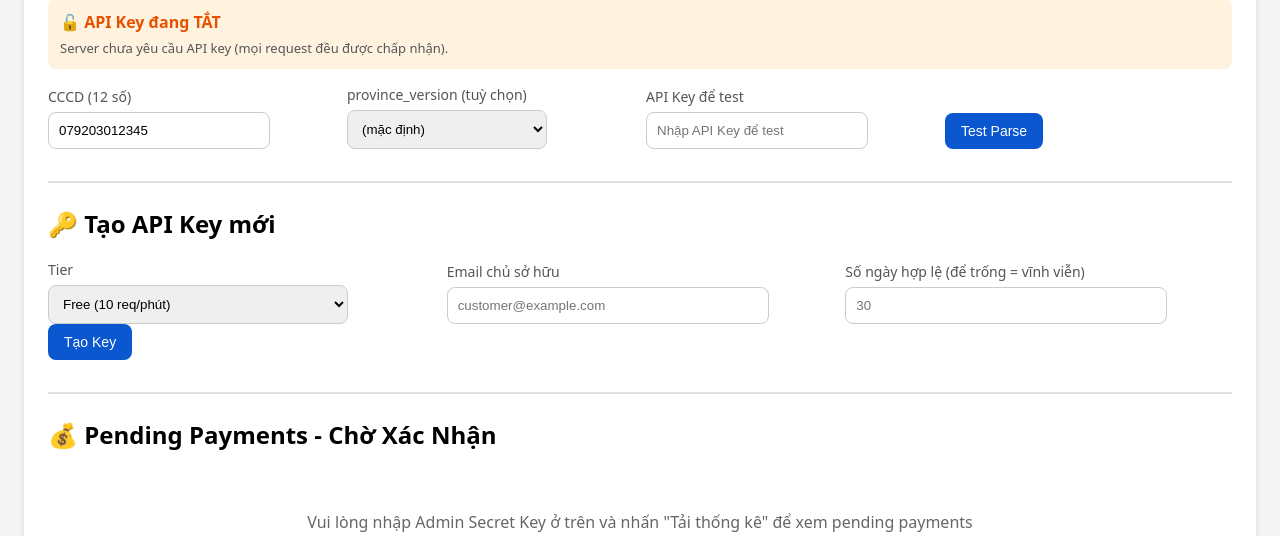
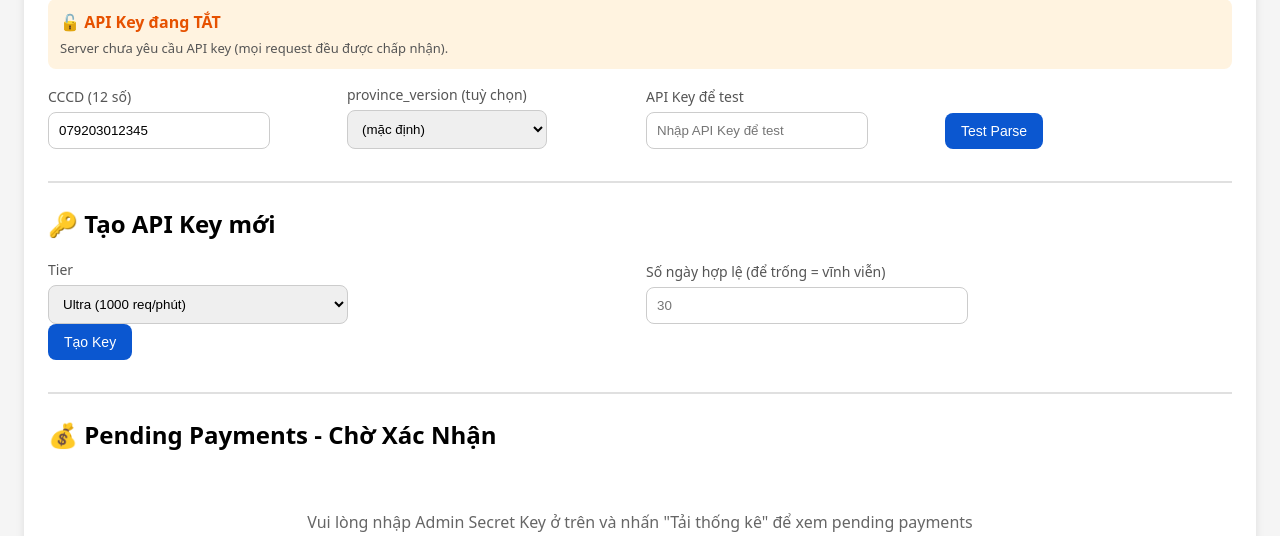
Before and after one commit to dangminhtai/cccd-api, a Flask app: template app/templates/admin.html in a window 1280 px wide. Shown: the part 324-860 px from the top of the page. Run offline with Flask 3, Linux system fonts and the light colour scheme; the template is opened without the code that fills it, so the values that code supplies are empty; parts of the project's set-up code (start-up, migrations or seed data) failed here and were passed over.

Commit message:
feat: remove email requirement from admin create API key
- Admin can now create API keys without email (for testing)
- Email field removed from admin UI
- Backend accepts None for owner_email, sets to 'admin_test'
- Simplify admin test key creation flow

```diff
--- a/app/templates/admin.html
+++ b/app/templates/admin.html
@@ -157,12 +157,8 @@
               <select id="createTier">
                 <option value="free">Free (10 req/phút)</option>
                 <option value="premium">Premium (100 req/phút)</option>
-                <option value="ultra">Ultra (1000 req/phút)</option>
+                <option value="ultra" selected>Ultra (1000 req/phút)</option>
               </select>
-            </div>
-            <div>
-              <label>Email chủ sở hữu</label>
-              <input id="createEmail" type="email" placeholder="customer@example.com" />
             </div>
             <div>
               <label>Số ngày hợp lệ (để trống = vĩnh viễn)</label>
@@ -439,7 +435,6 @@
       async function createKey() {
         const adminKey = document.getElementById("adminKey").value.trim();
         const tier = document.getElementById("createTier").value;
-        const email = document.getElementById("createEmail").value.trim();
         const days = document.getElementById("createDays").value.trim();
 
         if (!adminKey) {
@@ -447,18 +442,11 @@
           return;
         }
 
-        if (!email) {
-          document.getElementById("createError").textContent = "Vui lòng nhập email";
-          document.getElementById("createError").style.display = "block";
-          document.getElementById("createSuccess").style.display = "none";
-          return;
-        }
-
         document.getElementById("createError").style.display = "none";
         document.getElementById("createSuccess").style.display = "none";
 
         try {
-          const body = { tier, email };
+          const body = { tier };
           if (days) {
             const daysNum = parseInt(days);
             if (isNaN(daysNum) || daysNum < 1) {
@@ -490,7 +478,6 @@
           document.getElementById("createSuccess").style.display = "block";
 
           // Reset form
-          document.getElementById("createEmail").value = "";
           document.getElementById("createDays").value = "";
 
           // Reload stats để cập nhật số lượng keys
```
Also changed, not shown: routes/admin.py (+6 -16 lines), services/api_key_service.py (+6 -1 lines).
